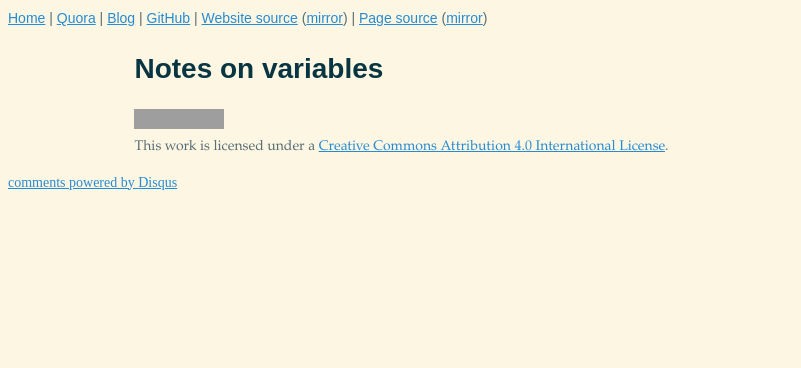
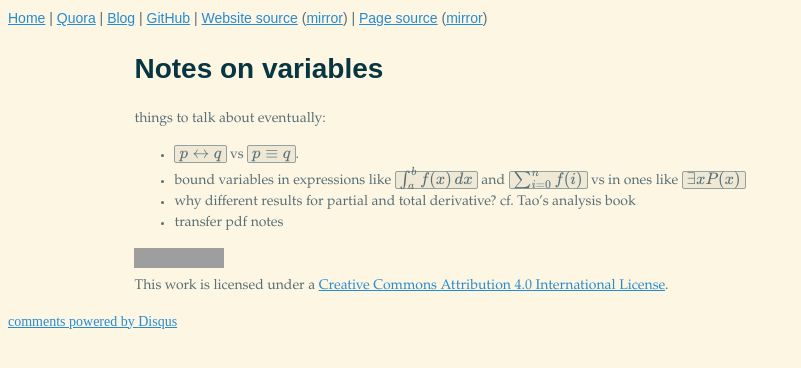
Before and after one commit to riceissa/riceissa.github.io, a Jekyll site: the page built from math/logic/variables.md, in a window 1280 px wide. Shown: the top 368 px of the page, without its empty margins (0-801 px from the left). Built offline with Jekyll 4.4.1, drawn with Linux system fonts in a browser that asks for light colours; Markdown is read by kramdown in place of the engine named in the settings; formulas are drawn with MathJax 3; comment, search, counter and statistics services are not loaded; grey boxes are pictures that could not be loaded.

Commit message:
add variable notes

```diff
--- a/math/logic/variables.md
+++ b/math/logic/variables.md
@@ -8,3 +8,10 @@ last-major-revision-date:
 license: "CC-BY"
 tags: math
 ---
+
+things to talk about eventually:
+
+- `\(p \leftrightarrow q\)` vs `\(p \equiv q\)`.
+- bound variables in expressions like `\(\int_a^b f(x)\, dx\)` and `\(\sum_{i=0}^n f(i)\)` vs in ones like `\(\exists x P(x)\)`
+- why different results for partial and total derivative? cf. Tao's analysis book
+- transfer pdf notes
```
